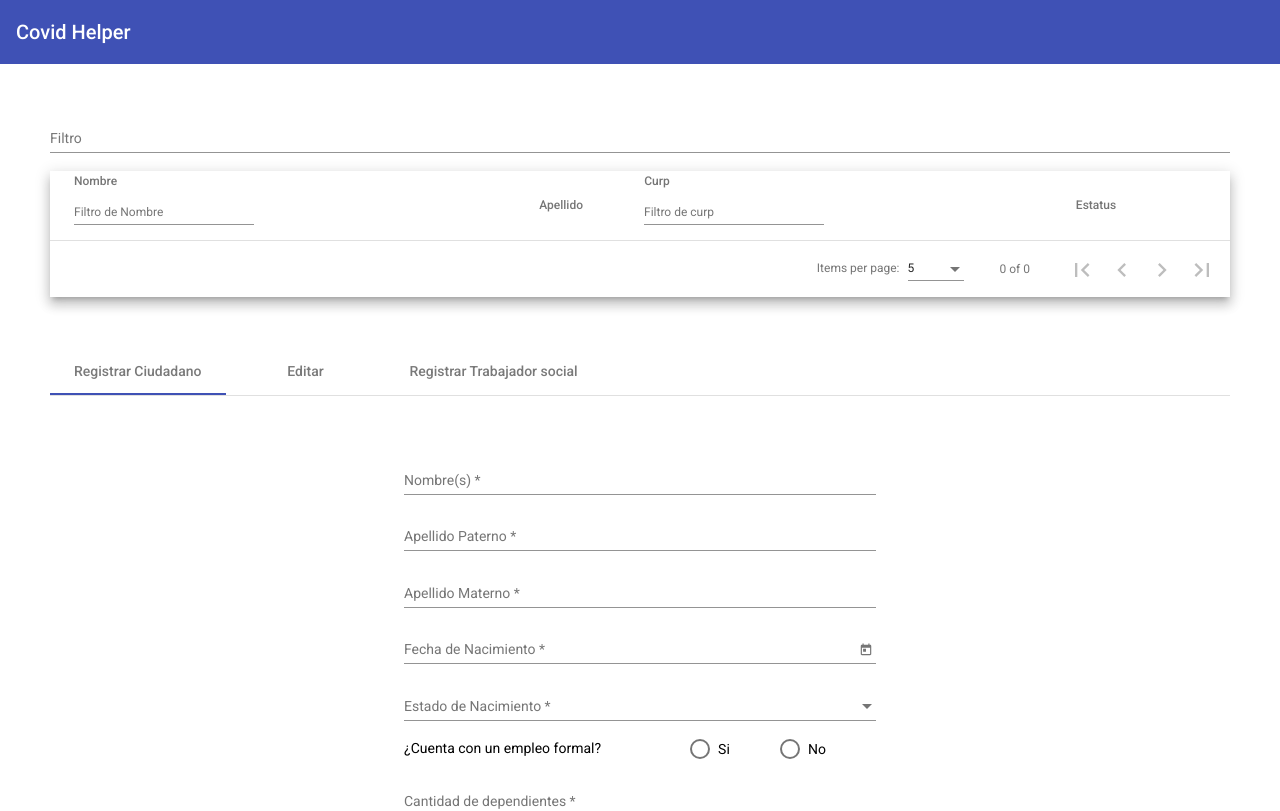
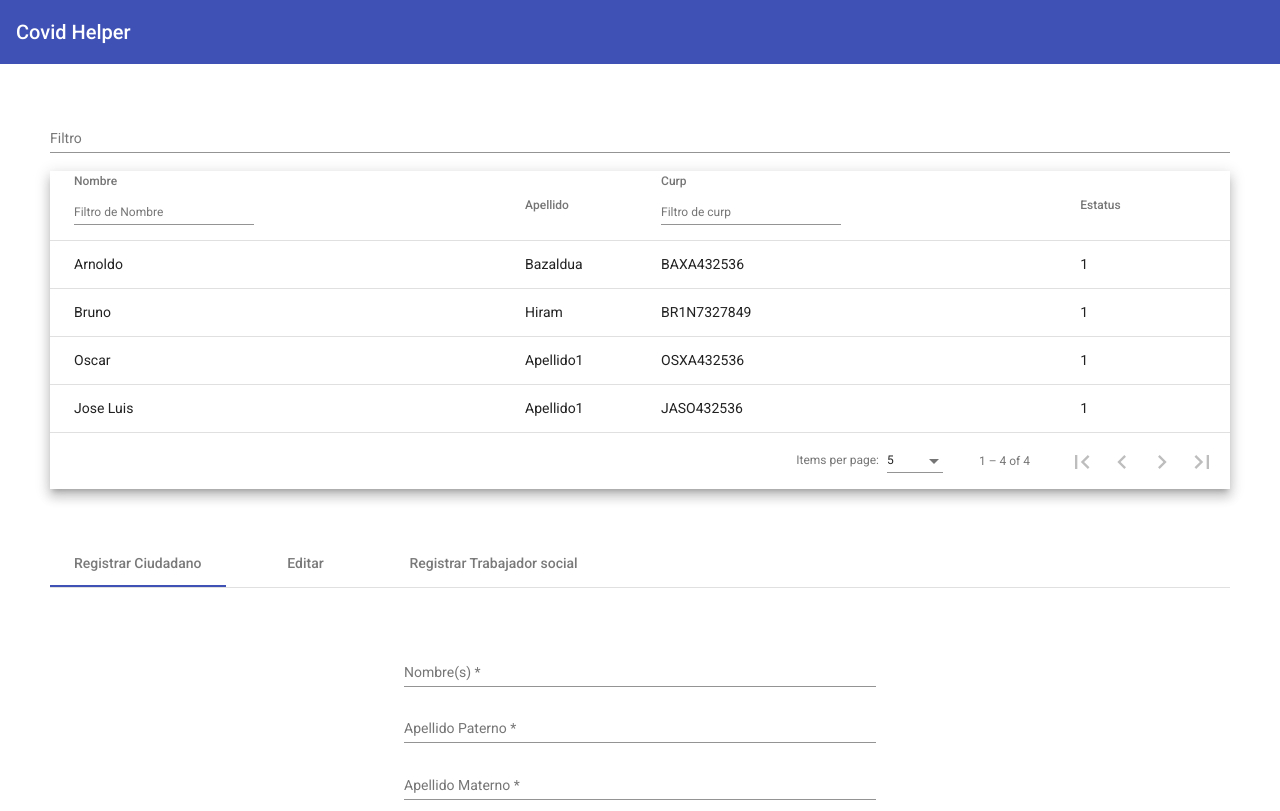
Before and after one commit to arnoldss/hcovid, an Angular app: page /admin in a window 1280 px wide. Shown: the top 811 px of the page. Built offline with nearby package versions, Linux system fonts and the light colour scheme.

Commit message:
implement login, declare variables for api urls

```diff
--- a/src/app/admin/admin.component.ts
+++ b/src/app/admin/admin.component.ts
@@ -26,13 +26,31 @@ export class AdminComponent implements OnInit {
   displayedColumns: string[] = [ 'nombre', 'apellido', 'curp', 'estatus'];
   dataSource;
   citizens:Array<Citizen> = [{
-    firstname: '',
-    maternalLastName: '',
-    curp: '',
+    firstname: 'Arnoldo',
+    maternalLastName: 'Bazaldua',
+    curp: 'BAXA432536',
     accepted: 1
-  }]
+  },
+  {
+    firstname: 'Bruno',
+    maternalLastName: 'Hiram',
+    curp: 'BR1N7327849',
+    accepted: 1
+  },
+  {
+    firstname: 'Oscar',
+    maternalLastName: 'Apellido1',
+    curp: 'OSXA432536',
+    accepted: 1
+  }
+,{
+  firstname: 'Jose Luis',
+  maternalLastName: 'Apellido1',
+  curp: 'JASO432536',
+  accepted: 1
+}]
 
-  filterEmployee: Citizen = { };
+  filterCitizen: Citizen = { };
 
   editEmployee: any;
   formSocialWorker: FormGroup;
@@ -43,6 +61,26 @@ export class AdminComponent implements OnInit {
 
   ngOnInit() {
     this.initFormGroups();
+
+
+  this.dataSource = new MatTableDataSource<Citizen>(this.citizens);
+  this.dataSource.paginator = this.paginator;
+  this.dataSource.filterPredicate = this.customFilterPredicate();
+
+
+
+
+this.cityFilter.valueChanges.subscribe((nameFilterValue) => {
+  this.filterCitizen['firstname'] = nameFilterValue;
+  this.dataSource.filter = JSON.stringify(this.filterCitizen);
+});
+
+this.nameFilter.valueChanges.subscribe((curpFilterValue) => {
+  this.filterCitizen['curp'] = curpFilterValue;
+  this.dataSource.filter = JSON.stringify(this.filterCitizen);
+});
+
+
   }
 
   private initFormGroups() {
@@ -63,7 +101,7 @@ export class AdminComponent implements OnInit {
 
       if (this.globalFilter) {
         // search all text fields
-        globalMatch = data.name.toString().trim().toLowerCase().indexOf(this.globalFilter.toLowerCase()) !== -1;
+        globalMatch = data.firstname.toString().trim().toLowerCase().indexOf(this.globalFilter.toLowerCase()) !== -1;
       }
 
       if (!globalMatch) {
@@ -71,16 +109,15 @@ export class AdminComponent implements OnInit {
       }
 
       let searchString = JSON.parse(filter);
-      return data.livingCity.toString().trim().indexOf(searchString.livingCity) !== -1 &&
-        data.name.toString().trim().toLowerCase().indexOf(searchString.name.toLowerCase()) !== -1;
+      return data.curp.toString().trim().indexOf(searchString.curp) !== -1 &&
+        data.firstname.toString().trim().toLowerCase().indexOf(searchString.firstname.toLowerCase()) !== -1;
     }
     return myFilterPredicate;
   }
 
   applyFilter(filter) {
     this.globalFilter = filter;
-    console.log(this.filterEmployee);
-    this.dataSource.filter = JSON.stringify(this.filterEmployee);
+    this.dataSource.filter = JSON.stringify(this.filterCitizen);
   }
 
 
--- a/src/app/app-routing.module.ts
+++ b/src/app/app-routing.module.ts
@@ -11,7 +11,7 @@ const routes: Routes = [
     path: 'admin',
     component: AdminComponent,
   },
-  { path: 'citizen-register', component: CitizenRegisterComponent },
+  { path: 'citizen-register', component: CitizenRegisterComponent,  },
   { path: 'social-worker-register', component: SocialWorkerRegisterComponent },
   { path: 'sign-in', component: SignInComponent },
   { path: '**', redirectTo: '/sign-in' },
--- a/src/app/shared/services/auth-guard.service.ts
+++ b/src/app/shared/services/auth-guard.service.ts
@@ -15,7 +15,7 @@ export class AuthGuardService implements CanActivate {
     if (this.signInService.isUserLoggedIn())
       return true;
 
-    this.router.navigate(['login']);
+    this.router.navigate(['sign-in']);
     return false;
 
   }
--- a/src/app/sign-in/sign-in.service.ts
+++ b/src/app/sign-in/sign-in.service.ts
@@ -1,6 +1,8 @@
 import { Injectable } from '@angular/core';
 import { HttpClient, HttpHeaders } from '@angular/common/http';
 import { map } from 'rxjs/operators';
+import { environment } from '../../environments/environment';
+
 
 export class User{
   constructor(
@@ -21,16 +23,20 @@ export class JwtResponse{
 })
 export class SignInService {
 
+  private API_URL= environment.API_URL;
+
+
   constructor(
     private httpClient:HttpClient
   ) {
      }
 
      authenticate(username, password) {
-      return this.httpClient.post<any>('http://localhost:8080/authenticate',{username,password}).pipe(
+      return this.httpClient.post<any>(this.API_URL + '/authenticate',{username,password}).pipe(
        map(
          userData => {
           sessionStorage.setItem('username',username);
+          sessionStorage.setItem('role',userData.role);
           let tokenStr= 'Bearer '+userData.token;
           sessionStorage.setItem('token', tokenStr);
           return userData;
--- a/src/environments/environment.prod.ts
+++ b/src/environments/environment.prod.ts
@@ -1,3 +1,4 @@
 export const environment = {
-  production: true
+  production: true,
+  API_URL: 'http://hackathon-hexaware.southcentralus.cloudapp.azure.com:8080'
 };
--- a/src/environments/environment.ts
+++ b/src/environments/environment.ts
@@ -3,7 +3,8 @@
 // The list of file replacements can be found in `angular.json`.
 
 export const environment = {
-  production: false
+  production: false,
+  API_URL: 'http://hackathon-hexaware.southcentralus.cloudapp.azure.com:8080'
 };
 
 /*
```
